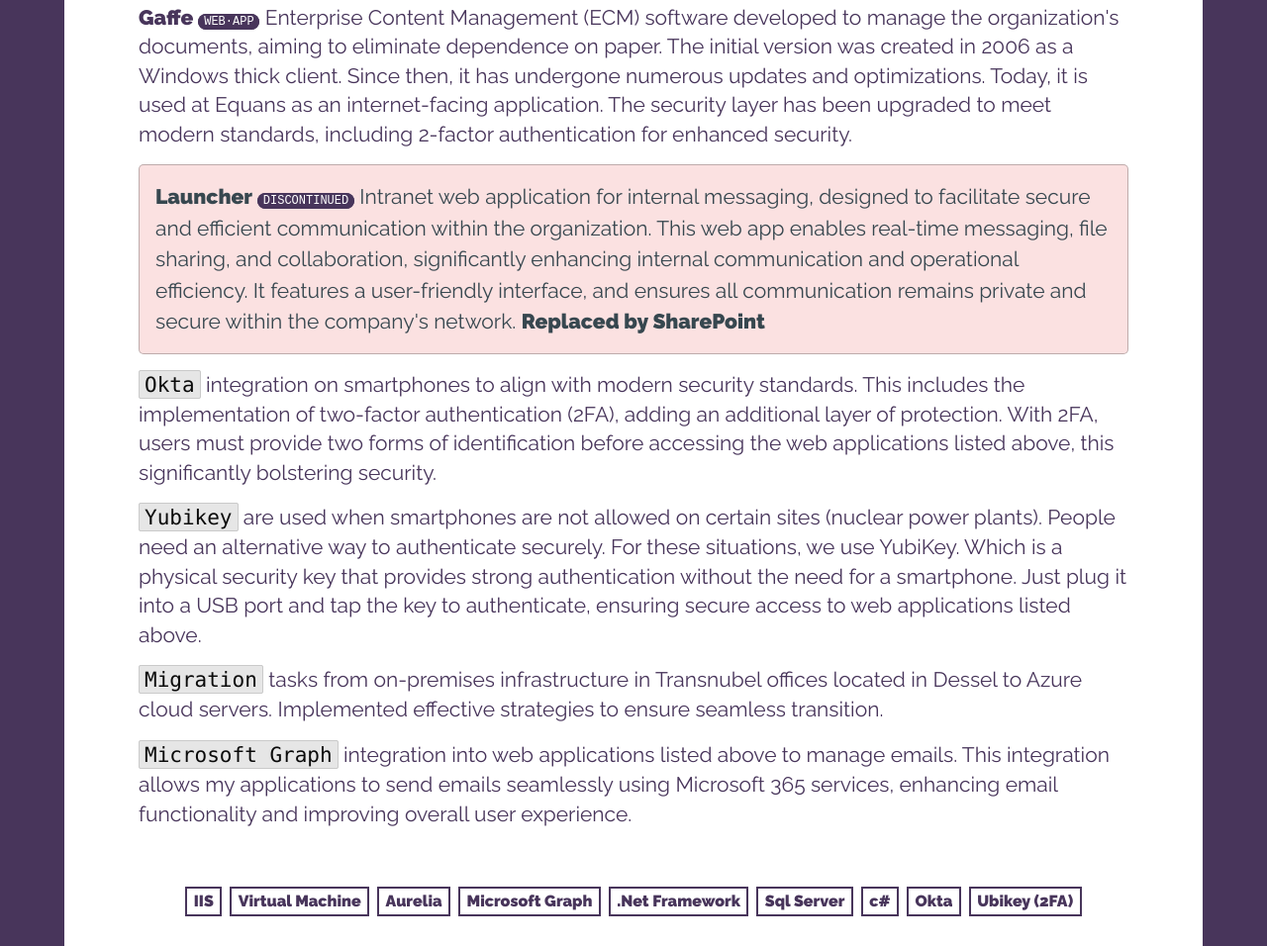
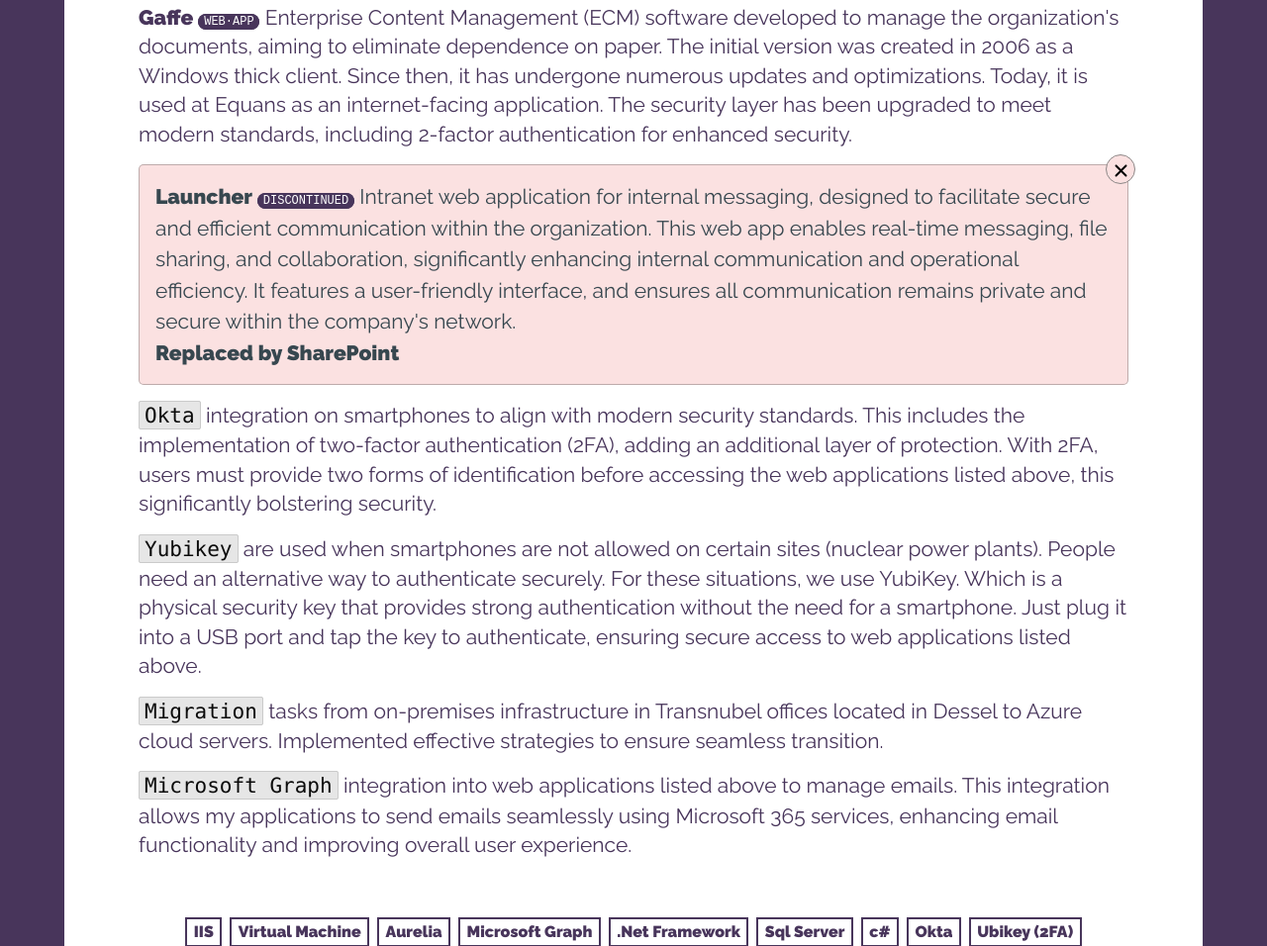
Before and after one commit to Bronzato1/PrologV6, a plain HTML site: page detail-page-engie.html in a window 1280 px wide. Shown: the part 875-1831 px from the top of the page at 99% size. Drawn offline with Linux system fonts and the light colour scheme.

Commit message:
2024_10_14_20:22

```diff
--- a/detail-page-engie.html
+++ b/detail-page-engie.html
@@ -94,7 +94,18 @@
                 </p>
 
                 <div class="alert callout" data-closable="fade-out">
-                  <strong>Launcher</strong><span class="badge">DISCONTINUED</span> Intranet web application for internal messaging, designed to facilitate secure and efficient communication within the organization. This web app enables real-time messaging, file sharing, and collaboration, significantly enhancing internal communication and operational efficiency. It features a user-friendly interface, and ensures all communication remains private and secure within the company's network. <strong>Replaced by SharePoint</strong>
+                  <strong>Launcher</strong><span class="badge">DISCONTINUED</span>
+                  Intranet web application for internal messaging, designed to facilitate secure
+                  and efficient communication within the organization. This web app enables real-time messaging,
+                  file sharing, and collaboration, significantly enhancing internal communication and operational efficiency.
+                  It features a user-friendly interface, and ensures all communication remains private and secure within the company's network.
+                  <br/>
+                  <strong>Replaced by SharePoint</strong>
+                  <button class="close-button" aria-label="Dismiss alert" type="button" data-close=""><span aria-hidden="true">
+                    <svg xmlns="http://www.w3.org/2000/svg" width="13" height="13" viewBox="0 0 3.44 3.44">
+                      <path fill="#000" fill-rule="evenodd" d="M3.23.59L2.096 1.717 3.23 2.85c.103.104.103.273 0 .38-.106.102-.274.102-.38 0L1.72 2.096.588 3.23c-.104.102-.273.102-.377 0-.102-.107-.102-.276 0-.38l1.134-1.13L.21.588C.108.484.108.315.21.21.316.107.485.107.59.21l1.13 1.133L2.85.21c.106-.103.274-.103.38 0 .103.104.103.273 0 .38z" clip-rule="evenodd"></path>
+                    </svg></span>
+                  </button>
                 </div>
 
                 <p>
```
Also changed, not shown: detail-page-baxter-belgium.html (+3 -1 lines), detail-page-equans.html (+16 -0 lines), detail-page-fortis-insurance-belgium.html (+1 -1 lines), detail-page-olympic-committee.html (+1 -1 lines).
